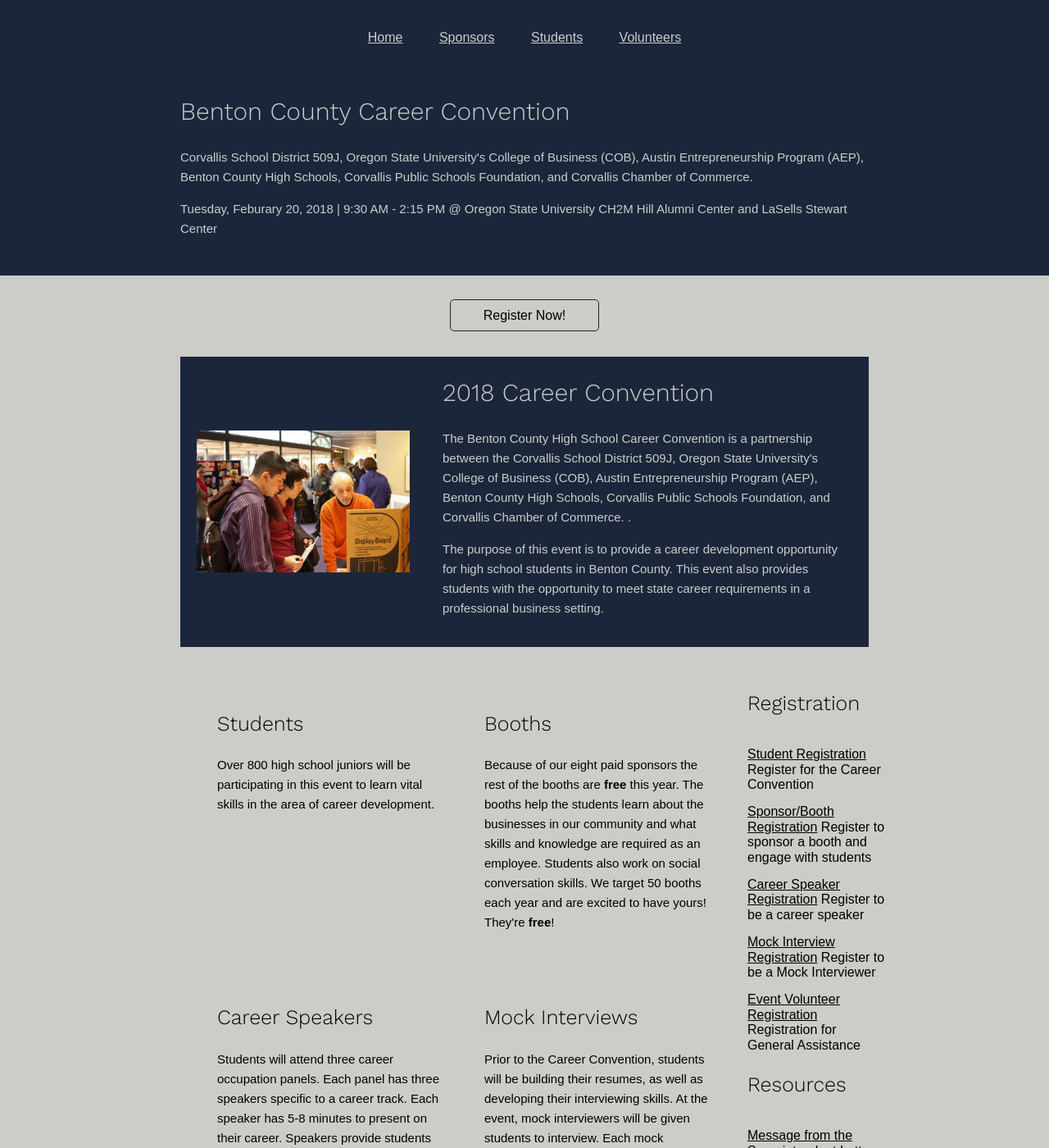
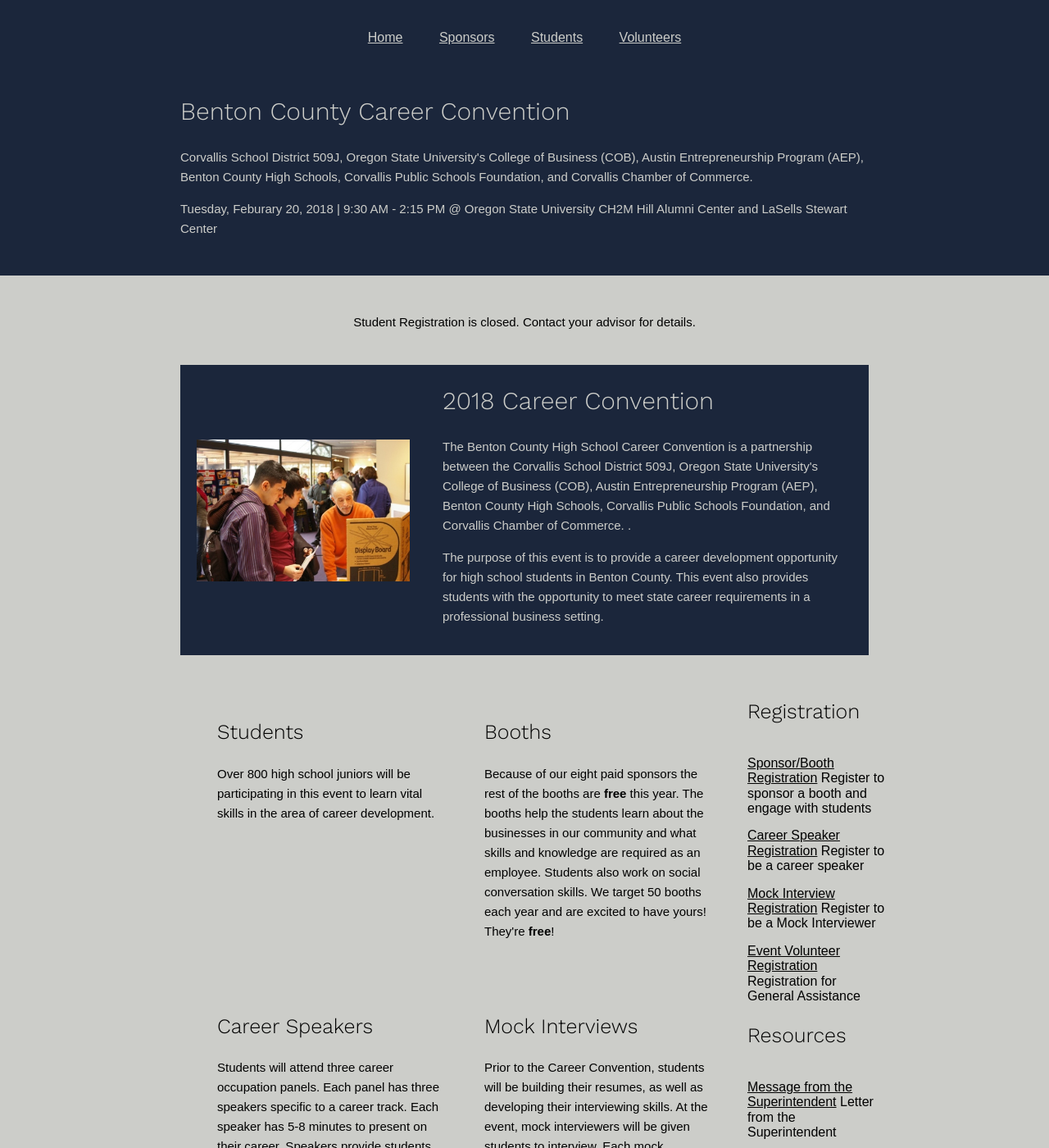
Before and after one commit to peterramsing/benton-county-career-convention, a Jekyll site: the page built from index.html, in a window 1280 px wide and 1400 px high. Shown: the whole window at 82% size. Built offline with Jekyll 4.4.1, drawn with Linux system fonts in a browser that asks for light colours; part of the change alters nothing that is shown.

Commit message:
Closes the registration

```diff
--- a/_config.yml
+++ b/_config.yml
@@ -17,7 +17,7 @@ cc-start-time: "9:30 AM"
 cc-end-time: "2:15 PM"
 cc-location: "Oregon State University CH2M Hill Alumni Center and LaSells Stewart Center"
 
-cc-student-registration-open: true
+cc-student-registration-open: false
 cc-student-registration-date: 2017-12-01 09:00:00
 
 cc-contact-name: "Donna Keim"
```
